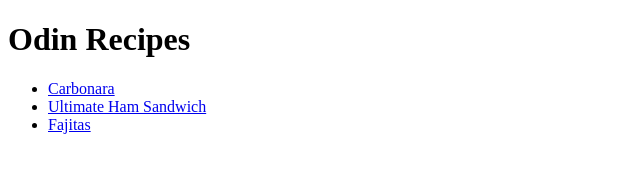
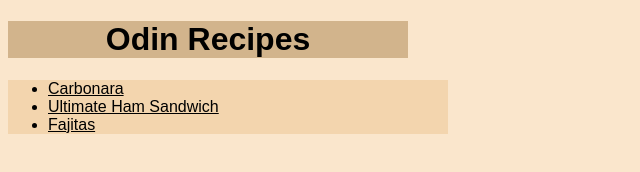
Before and after one commit to AliceeeSixes/odin-recipes, a plain HTML site: page index.html in a window 1280 px wide. Shown: the whole page, without its empty margins (0-640 px from the left). Drawn offline with Linux system fonts and the light colour scheme.

Commit message:
Add style.css and link in each html file

```diff
--- a/index.html
+++ b/index.html
@@ -2,6 +2,7 @@
 <html>
     <!-- HEAD SECTION -->
     <head lang="en">
+        <link rel="stylesheet" href="./style.css">
         <meta charset="UTF-8">
         <title>Recipes - Home</title>
 
@@ -11,7 +12,7 @@
     <!-- BODY SECTION -->
     <body>
         <h1>Odin Recipes</h1>
-        <ul>
+        <ul class="linklist">
             <li><a href="./recipes/carbonara.html">Carbonara</a></li>
             <li><a href="./recipes/ham-sandwich.html">Ultimate Ham Sandwich</a></li>
             <li><a href="./recipes/fajitas.html">Fajitas</a></li>
--- /dev/null
+++ b/style.css
@@ -0,0 +1,32 @@
+body {
+    background-color: rgb(250, 230, 204);
+    font-family: Arial, Helvetica, sans-serif;
+    color: black;
+}
+
+h1 {
+    background-color: tan;
+    text-align: center;
+    width: 400px;
+}
+
+.linklist {
+    color: black;
+    font-weight: 200;
+    background-color: rgb(243, 213, 174);
+    width: 400px;
+}
+
+
+/* LINK FORMATTING */
+a:link {
+    color: black;
+}
+
+a:visited  {
+    color: grey;
+}
+
+a:hover {
+    color: white;
+}
```
Also changed, not shown: recipes/carbonara.html (+1 -0 lines), recipes/fajitas.html (+1 -0 lines), recipes/ham-sandwich.html (+1 -0 lines).
